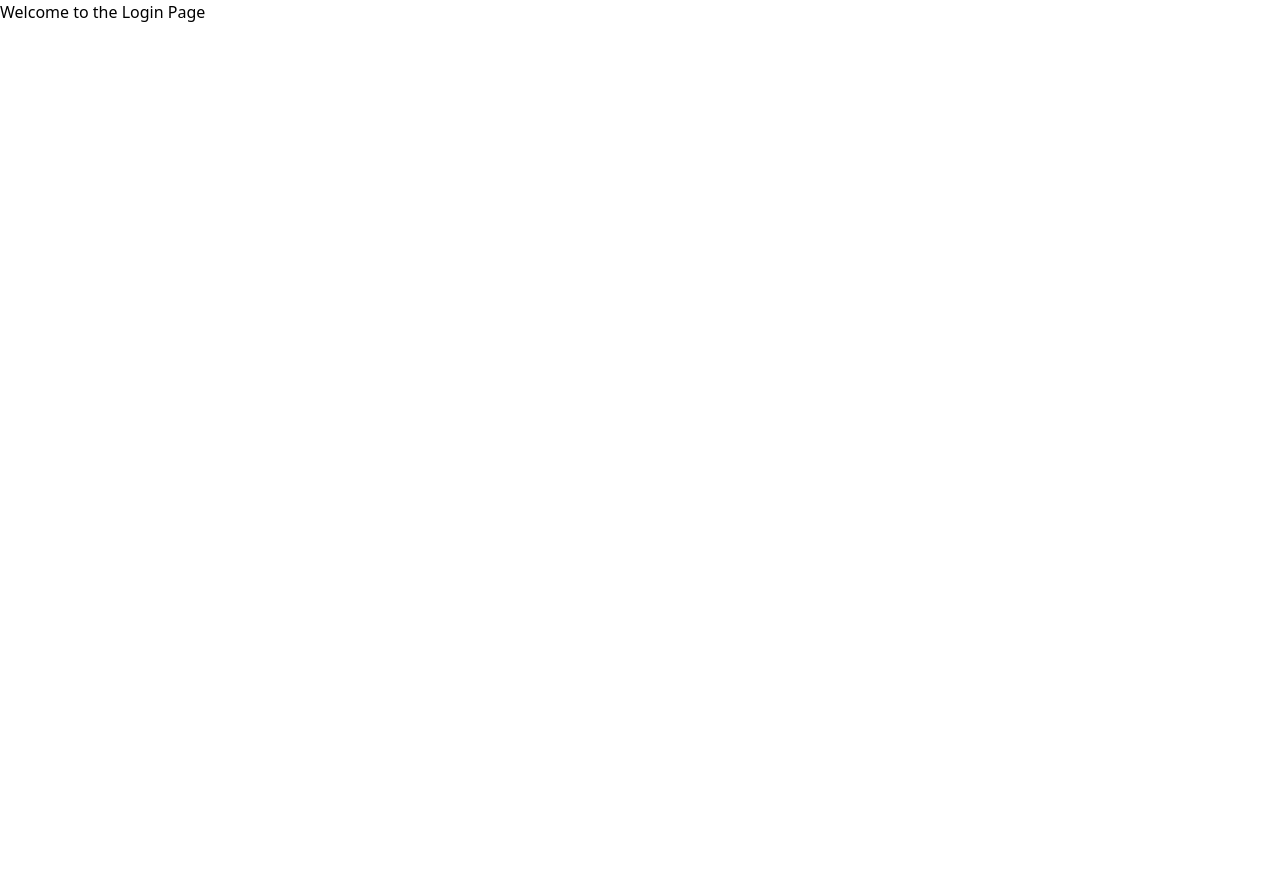
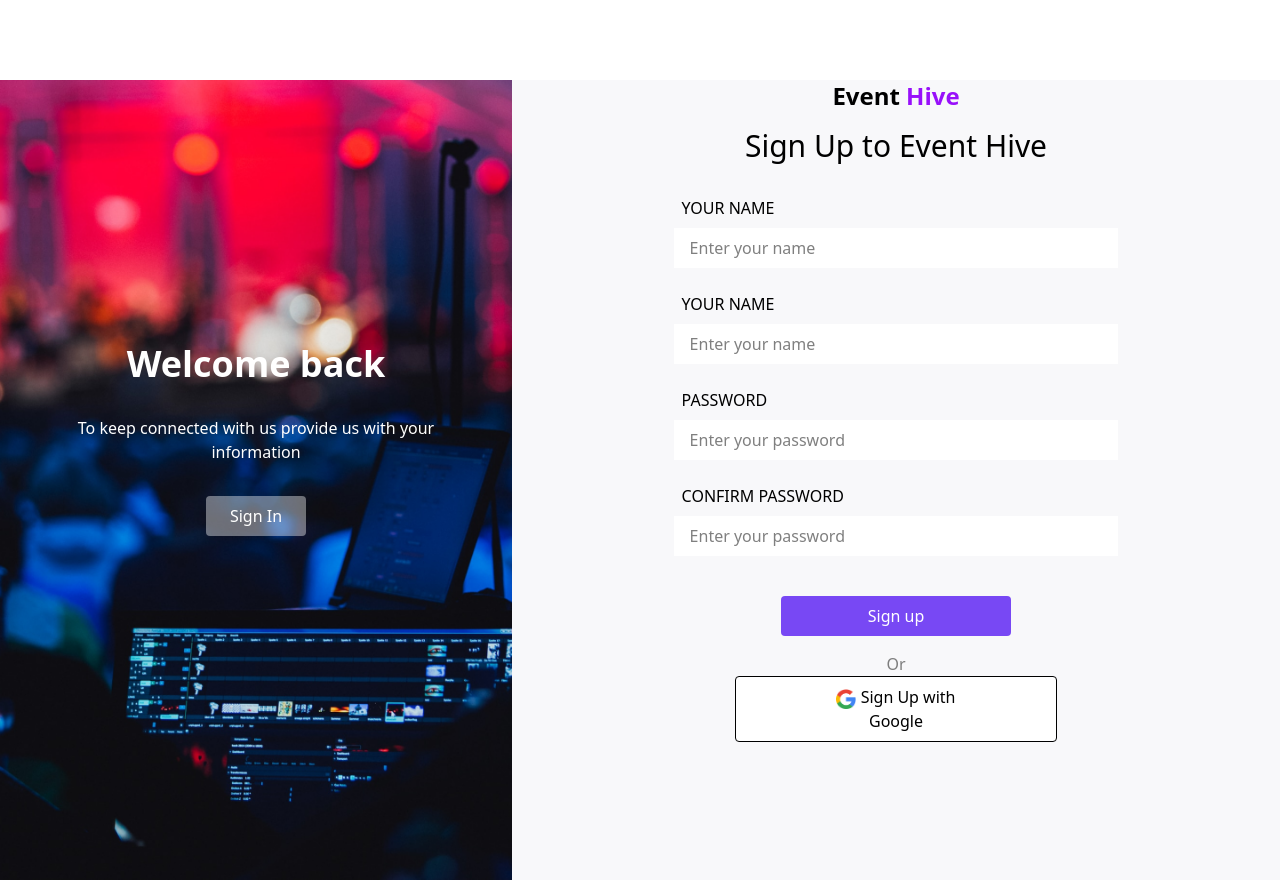
Before and after one commit to Real-Bambi/event-hive, a React (Vite) app: page /login in a window 1280 px wide. Before the commit the page ends 800 px from the top, so only its background shows below. Built offline with nearby package versions, Linux system fonts and the light colour scheme.

Commit message:
completed the login page

```diff
--- a/src/index.css
+++ b/src/index.css
@@ -4,6 +4,10 @@
   /* Colors */
   --color-navy-blue: #10107B;
   --color-primary: #7848F4;
+  --color-lightWhite:#FFFFFF66;
+  --color-bgGrey:#F8F8FA;
+  --color-pgray:#7E7E7E;
+
   /* Typography */
   --text-big-heading: 36px;
   --text-heading: 24px;
--- a/src/pages/Login.jsx
+++ b/src/pages/Login.jsx
@@ -1,7 +1,43 @@
+import GoogleImage from '../assets/images/google-icon.png'
 export default function Login() {
     return (
-        <div>
-            <h1>Welcome to the Login Page</h1>
+        <div className=" mx-auto mt-[80px] h-screen flex flex-col md:flex-row justify-around">
+            <div className="bg-[url(./assets/images/register.png)]  bg-cover bg-center w-2/5 ">
+                <div className="text-white h-[90vh]  flex flex-col items-center justify-center">
+                    <h1 className="text-4xl font-bold">Welcome back</h1>
+                    <p className="p-8 text-center"> To keep connected with us provide us with your information</p>
+                    <button className="bg-lightWhite px-6 py-2 rounded">Sign In</button>
+                </div>
+            </div>
+            <div className="w-3/5 items-center justify-center bg-bgGrey">
+                <h1 className="text-2xl font-bold text-center">Event <span className="text-purple-600">Hive</span></h1>
+                <h2 className="text-3xl font-medium p-4 text-center">Sign Up to Event Hive</h2>
+                <form action className="w-[60%] mx-auto">
+                    <div className="flex flex-col p-2  ">
+                        <label htmlFor="your name" className="font-medium p-2">YOUR NAME</label>
+                        <input type="text" name="name" id="name" className="w-[100%] px-4 py-2 bg-white" placeholder="Enter your name" />
+                    </div>
+                    <div className="flex flex-col p-2 ">
+                        <label htmlFor="your name" className="font-medium p-2">YOUR NAME</label>
+                        <input type="text" name="name" id="name" className="w-[100%] px-4 py-2 bg-white" placeholder="Enter your name" />
+                    </div>
+                    <div className="flex flex-col p-2 ">
+                        <label htmlFor="your password" className="font-medium p-2">PASSWORD</label>
+                        <input password="text" name="name" id="name" className="w-[100%] px-4 py-2 bg-white" placeholder="Enter your password" />
+                    </div>
+                    <div className="flex flex-col p-2 ">
+                        <label htmlFor="confirm password" className="font-medium p-2">CONFIRM PASSWORD</label>
+                        <input password="text" name="name" id="name" className="w-[100%] px-4 py-2 bg-white" placeholder="Enter your password" />
+                        </div>
+             <div className='flex flex-col items-center'>
+                <button className="bg-primary px-6 py-2 w-[50%] flex items-center justify-center text-white rounded mt-8">Sign up</button>
+              <p className="pt-4 font-light text-pgray">Or</p>
+              <button className=' pt-2 border w-[70%] rounded bg-white py-2 px-20 gap-4'> <img src={GoogleImage} alt="google icon"  className='w-5 h-5 align-middle inline-block'/> Sign Up with  Google</button>
+
+
+             </div>
+                </form>
+            </div>
         </div>
     );
 }
```
